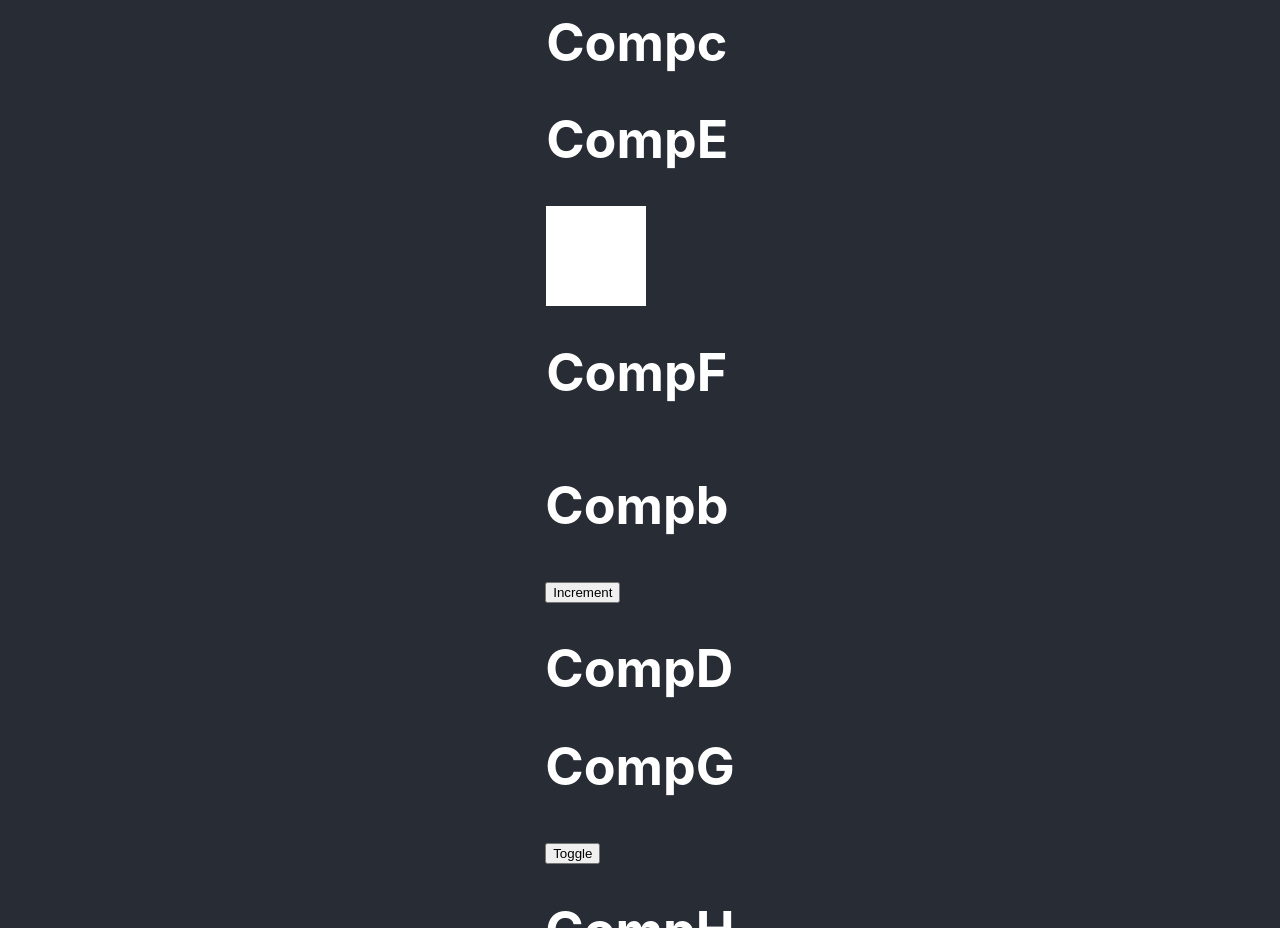
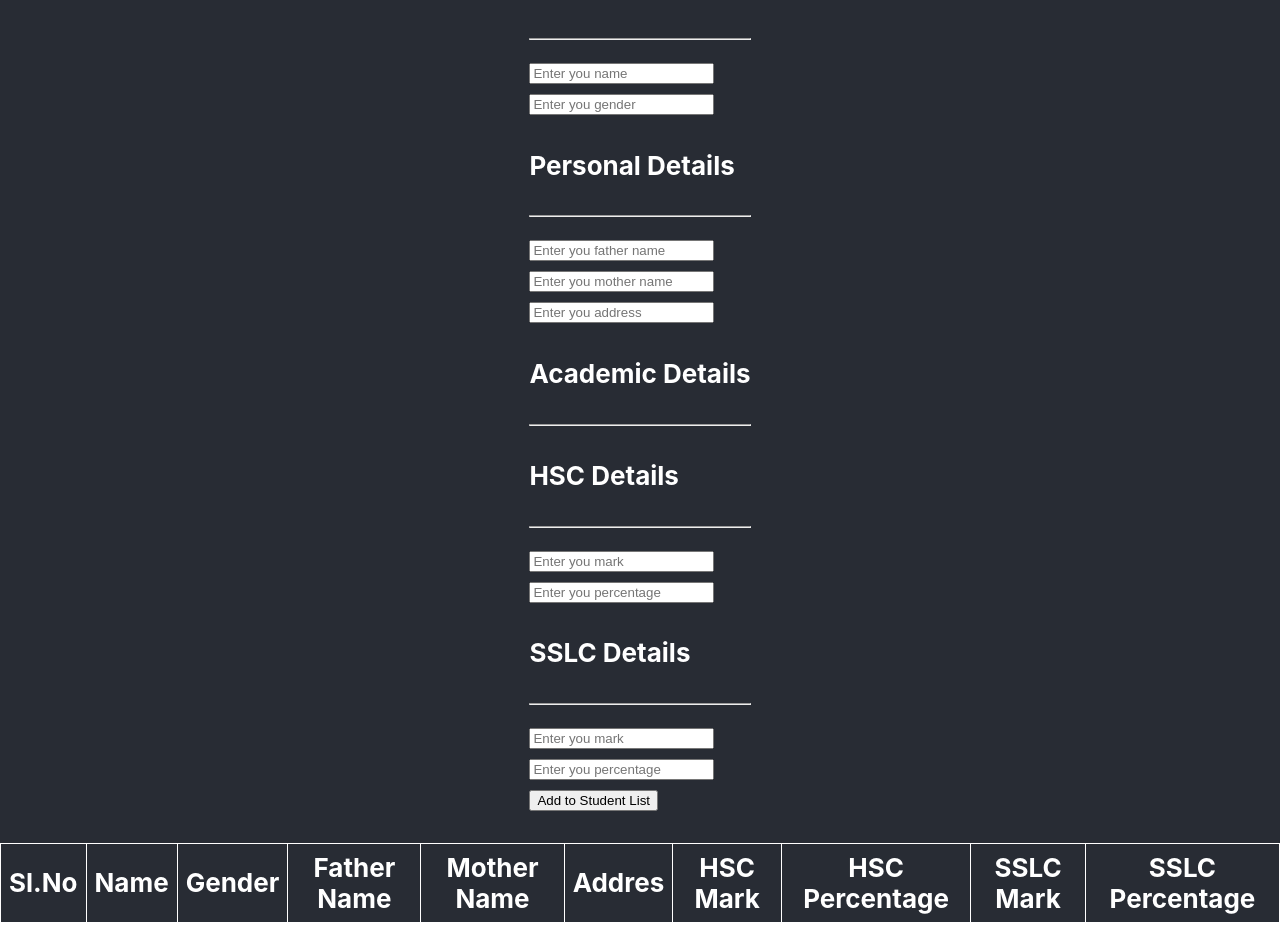
Before and after one commit to KameshwaranMurugan333/feb-204-react-batch, a React (Create React App) app: page / in a window 1280 px wide. Shown: the part 164-1092 px from the top of the page. Built offline with nearby package versions, Linux system fonts and the light colour scheme.

Commit message:
Context Exp 2 - 3rd May

```diff
--- a/src/App.js
+++ b/src/App.js
@@ -1,22 +1,21 @@
 import React from 'react';
 import './App.css';
-import { CompA } from './components/CompA';
-import { Compb } from './components/CompB';
-import { MyContext } from './contexts';
+import { StudentForm } from './components/StudentForm';
+import { StudentList } from './components/StudentsList';
+import { StudentListContext } from './contexts';
 
 function App() {
 
-  const [count, setCount] = React.useState(0);
+  const [form, setForm] = React.useState({});
+  const [studentList, setStudentList] = React.useState([]);
 
   return (
-    <MyContext.Provider value={{ count, setCount }}>
+    <StudentListContext.Provider value={{ form, setForm, studentList, setStudentList }}>
       <div id='' className='App-header'>
-        <button onClick={() => setCount(count + 1)}>Increment</button>
-        <button onClick={() => setCount(count - 1)}>Decrement</button>
-        <CompA />
-        <Compb />
+        <StudentForm />
+        <StudentList />
       </div>
-    </MyContext.Provider>
+    </StudentListContext.Provider>
   );
 }
 
--- /dev/null
+++ b/src/components/AcademicDetails.jsx
@@ -0,0 +1,12 @@
+import React from "react";
+import { HSCDetails } from "./HSC";
+import { SSLCDetails } from "./SSLC";
+
+export const AcademicDetails = () => {
+    return <div>
+        <h4>Academic Details</h4>
+        <hr></hr>
+        <HSCDetails />
+        <SSLCDetails />
+    </div>
+}
--- /dev/null
+++ b/src/components/BasicDetail.jsx
@@ -0,0 +1,28 @@
+import React from "react";
+import { PersonalDetail } from "./PersonalDetail";
+import { StudentListContext } from "../contexts";
+
+export const BasicDetail = () => {
+
+    const studentContext = React.useContext(StudentListContext);
+
+    return <div>
+        <h4>Basic Details</h4>
+        <hr></hr>
+        <input
+            name="name"
+            value={studentContext.form.name}
+            onChange={(e) => studentContext.setForm({ ...studentContext.form, name: e.target.value })}
+            type="text"
+            placeholder="Enter you name"
+        /><br />
+        <input
+            name="gender"
+            type="text"
+            placeholder="Enter you gender"
+            value={studentContext.form.gender}
+            onChange={(e) => studentContext.setForm({ ...studentContext.form, gender: e.target.value })}
+        /><br />
+        <PersonalDetail />
+    </div>
+}
--- /dev/null
+++ b/src/components/HSC.jsx
@@ -0,0 +1,25 @@
+import React from "react";
+import { StudentListContext } from "../contexts";
+
+export const HSCDetails = () => {
+
+    const studentContext = React.useContext(StudentListContext);
+
+    return <div>
+        <h4>HSC Details</h4>
+        <hr></hr>
+        <input
+            value={studentContext.form.hsc_mark}
+            onChange={(e) => studentContext.setForm({ ...studentContext.form, hsc_mark: e.target.value })}
+            name="mark"
+            type="number"
+            placeholder="Enter you mark" /><br />
+
+        <input
+            value={studentContext.form.hsc_percentage}
+            onChange={(e) => studentContext.setForm({ ...studentContext.form, hsc_percentage: e.target.value })}
+            name="percentage"
+            type="number"
+            placeholder="Enter you percentage" /><br />
+    </div>
+}
--- /dev/null
+++ b/src/components/PersonalDetail.jsx
@@ -0,0 +1,31 @@
+import React from "react";
+import { StudentListContext } from "../contexts";
+
+export const PersonalDetail = () => {
+
+    const studentContext = React.useContext(StudentListContext);
+
+    return <div>
+        <h4>Personal Details</h4>
+        <hr></hr>
+        <input
+            value={studentContext.form.fatherName}
+            onChange={(e) => studentContext.setForm({ ...studentContext.form, fatherName: e.target.value })}
+            name="fatherName"
+            type="text"
+            placeholder="Enter you father name" /><br />
+
+        <input
+            value={studentContext.form.motherName}
+            onChange={(e) => studentContext.setForm({ ...studentContext.form, motherName: e.target.value })}
+            name="motherName"
+            type="text"
+            placeholder="Enter you mother name" /><br />
+        <input
+            value={studentContext.form.address}
+            onChange={(e) => studentContext.setForm({ ...studentContext.form, address: e.target.value })}
+            name="address"
+            type="text"
+            placeholder="Enter you address" /><br />
+    </div>
+}
--- /dev/null
+++ b/src/components/SSLC.jsx
@@ -0,0 +1,25 @@
+import React from "react";
+import { StudentListContext } from "../contexts";
+
+export const SSLCDetails = () => {
+
+    const studentContext = React.useContext(StudentListContext);
+
+    return <div>
+        <h4>SSLC Details</h4>
+        <hr></hr>
+        <input
+            value={studentContext.form.sslc_mark}
+            onChange={(e) => studentContext.setForm({ ...studentContext.form, sslc_mark: e.target.value })}
+            name="mark"
+            type="number"
+            placeholder="Enter you mark" /><br />
+
+        <input
+            value={studentContext.form.sslc_percentage}
+            onChange={(e) => studentContext.setForm({ ...studentContext.form, sslc_percentage: e.target.value })}
+            name="percentage"
+            type="number"
+            placeholder="Enter you percentage" /><br />
+    </div>
+}
--- /dev/null
+++ b/src/components/StudentForm.jsx
@@ -0,0 +1,23 @@
+import React from "react";
+import { BasicDetail } from "./BasicDetail";
+import { AcademicDetails } from "./AcademicDetails";
+import { StudentListContext } from "../contexts";
+
+export const StudentForm = () => {
+
+    const studentContext = React.useContext(StudentListContext);
+
+    const onSubmit = () => {
+        studentContext.setStudentList([...studentContext.studentList, studentContext.form]);
+        studentContext.setForm({});
+    }
+
+    return <div>
+        <h4>Student Form</h4>
+        <hr></hr>
+        <BasicDetail />
+        <AcademicDetails />
+
+        <button onClick={onSubmit}>Add to Student List</button>
+    </div>
+}
--- /dev/null
+++ b/src/components/StudentList.css
@@ -0,0 +1,13 @@
+table{
+    margin-top: 32px;
+    border-collapse: collapse;
+    border: 1px solid white;
+}
+
+tbody, thead, th, tr, td {
+    border: 1px solid white;
+}
+
+th, td {
+    padding: 8px;
+}
--- /dev/null
+++ b/src/components/StudentsList.jsx
@@ -0,0 +1,39 @@
+import React from "react";
+import './StudentList.css';
+import { StudentListContext } from "../contexts";
+
+export const StudentList = () => {
+
+    const studentContext = React.useContext(StudentListContext);
+
+    return <table>
+        <thead>
+            <th>Sl.No</th>
+            <th>Name</th>
+            <th>Gender</th>
+            <th>Father Name</th>
+            <th>Mother Name</th>
+            <th>Addres</th>
+            <th>HSC Mark</th>
+            <th>HSC Percentage</th>
+            <th>SSLC Mark</th>
+            <th>SSLC Percentage</th>
+        </thead>
+        <tbody>
+            {studentContext.studentList.map((student,index) => {
+                return <tr key={index}>
+                    <td>{index + 1}</td>
+                    <td>{student.name}</td>
+                    <td>{student.gender}</td>
+                    <td>{student.fatherName}</td>
+                    <td>{student.motherName}</td>
+                    <td>{student.address}</td>
+                    <td>{student.hsc_mark}</td>
+                    <td>{student.hsc_percentage}</td>
+                    <td>{student.sslc_mark}</td>
+                    <td>{student.sslc_percentage}</td>
+                </tr>
+            })}
+        </tbody>
+    </table>
+}
--- a/src/contexts/index.js
+++ b/src/contexts/index.js
@@ -4,3 +4,11 @@ export const MyContext = React.createContext({
     count: 0,
     setCount: () => false
 });
+
+export const StudentListContext = React.createContext({
+    form: {},
+    setForm: () => false,
+
+    studentList: [],
+    setStudentList: () => false,
+})
```
Also changed, not shown: 1 other file (tests, documents, lock files or other folders).
